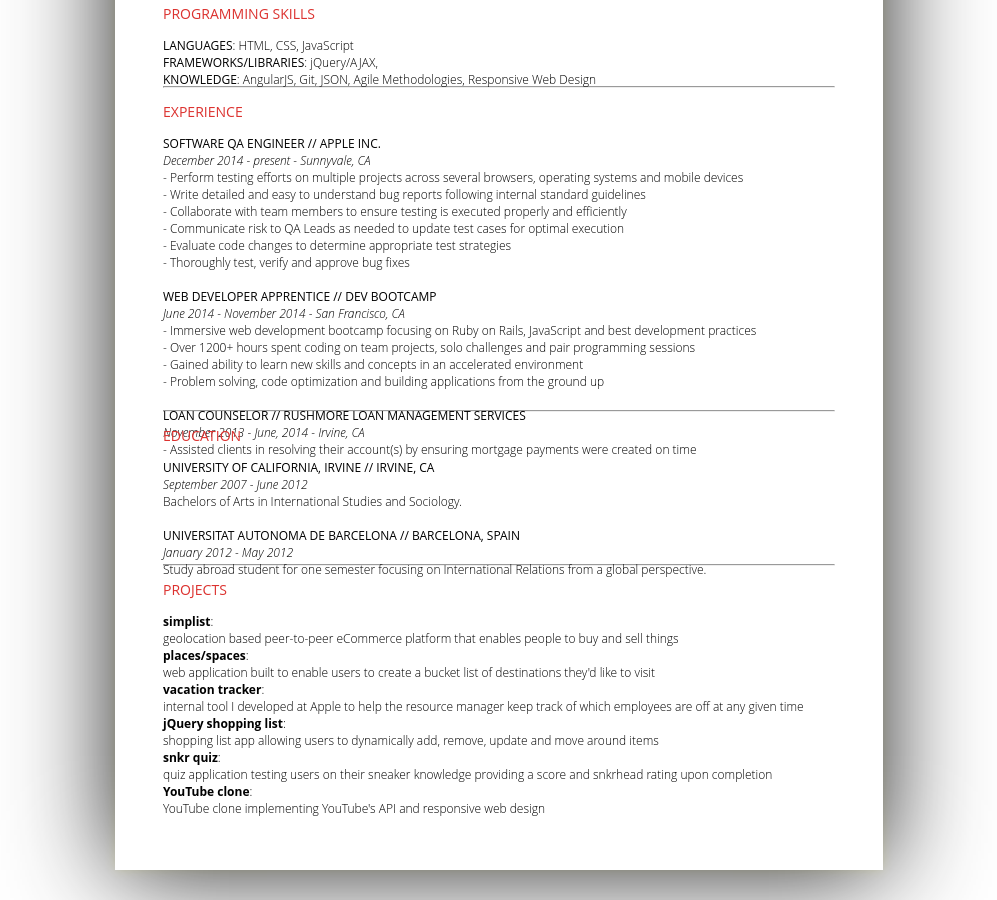
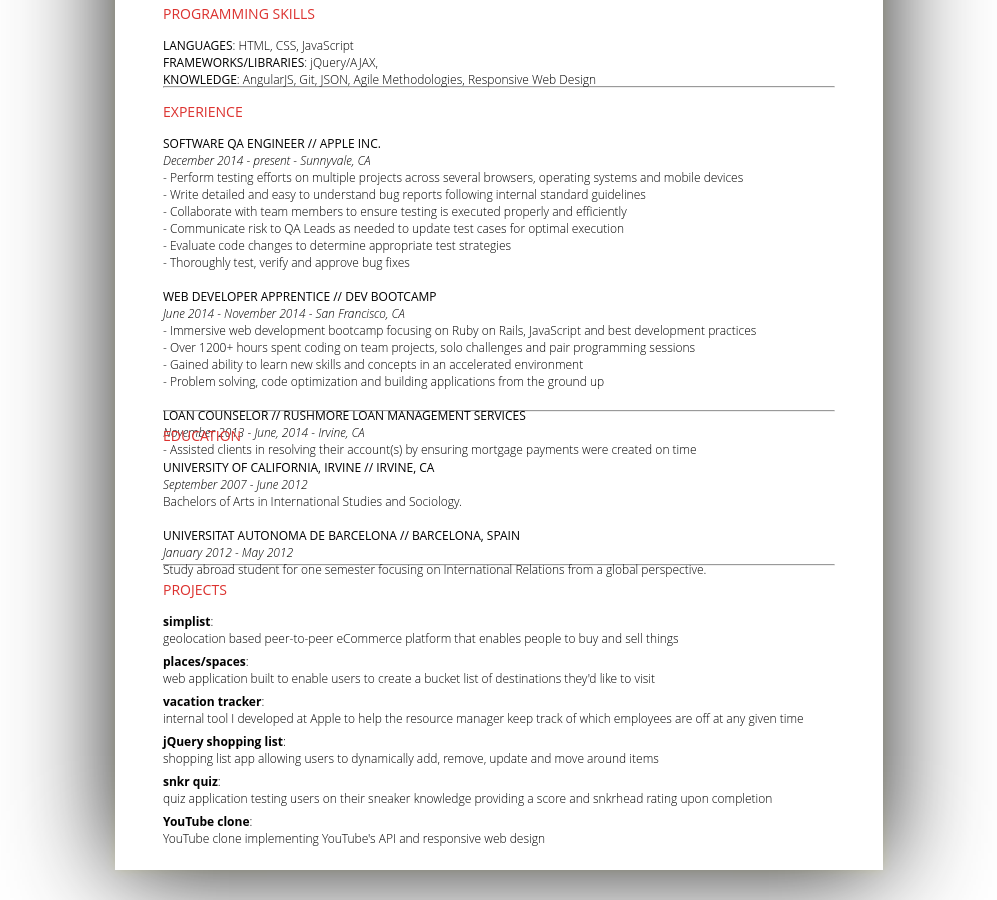
Before and after one commit to dannyevega/resume, a plain HTML site: page index.html in a window 1280 px wide. Shown: the part 168-1068 px from the top of the page, without its empty margins (141-1138 px from the left). Drawn offline with Linux system fonts and the light colour scheme; a web font is replaced by a local one.

Commit message:
add margin-bottom to list itmes in projects to create more space

```diff
--- a/index.html
+++ b/index.html
@@ -72,11 +72,11 @@
 
     <section class="projects section-container">
       <h3 class="strong">PROJECTS</h3>
-        <li><strong>simplist</strong>: <br>geolocation based peer-to-peer eCommerce platform that enables people to buy and sell things</li>
-        <li><strong>places/spaces</strong>: <br>web application built to enable users to create a bucket list of destinations they'd like to visit</li>
-        <li><strong>vacation tracker</strong>: <br>internal tool I developed at Apple to help the resource manager keep track of which employees are off at any given time</li>
-        <li><strong>jQuery shopping list</strong>: <br>shopping list app allowing users to dynamically add, remove, update and move around items</li>
-        <li><strong>snkr quiz</strong>: <br>quiz application testing users on their sneaker knowledge providing a score and snkrhead rating upon completion</li>
+        <li class="bottom-space"><strong>simplist</strong>: <br>geolocation based peer-to-peer eCommerce platform that enables people to buy and sell things</li>
+        <li class="bottom-space"><strong>places/spaces</strong>: <br>web application built to enable users to create a bucket list of destinations they'd like to visit</li>
+        <li class="bottom-space"><strong>vacation tracker</strong>: <br>internal tool I developed at Apple to help the resource manager keep track of which employees are off at any given time</li>
+        <li class="bottom-space"><strong>jQuery shopping list</strong>: <br>shopping list app allowing users to dynamically add, remove, update and move around items</li>
+        <li class="bottom-space"><strong>snkr quiz</strong>: <br>quiz application testing users on their sneaker knowledge providing a score and snkrhead rating upon completion</li>
         <li><strong>YouTube clone</strong>: <br>YouTube clone implementing YouTube's API and responsive web design</li>
     </section>
 
--- a/style.css
+++ b/style.css
@@ -97,3 +97,7 @@ a:hover {
 .strong {
   font-weight: 400;
 }
+
+.bottom-space {
+  margin-bottom: 6px;
+}
```
